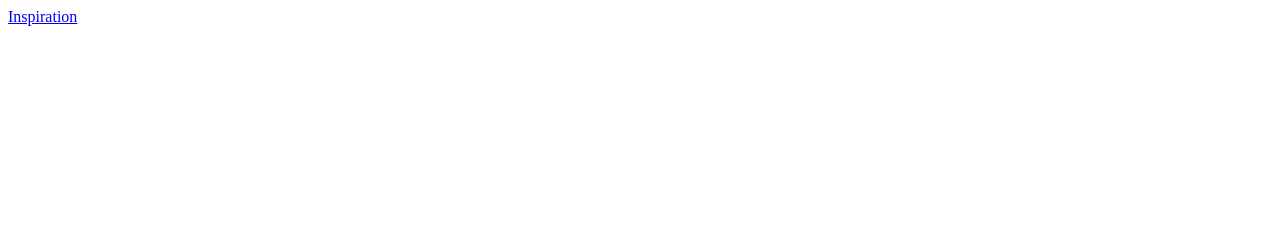
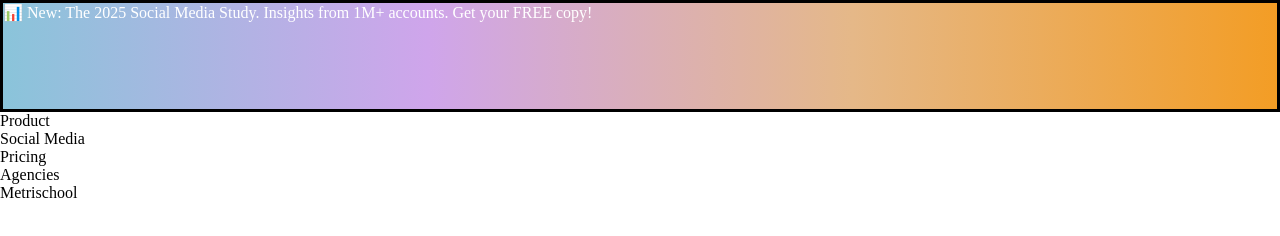
Before and after one commit to CoderUnnita/metricool-website-clone, a plain HTML site: page src/index.html in a window 1280 px wide. Drawn offline with Linux system fonts and the light colour scheme.

Commit message:
top done

```diff
--- a/src/index.html
+++ b/src/index.html
@@ -4,8 +4,18 @@
     <meta charset="UTF-8">
     <meta name="viewport" content="width=device-width, initial-scale=1.0">
     <title> Robert Benjamin </title>
+    <link rel="stylesheet" href="style.css">
 </head>
 <body>
-    <a href="https://metricool.com/robert-benjamin/">   Inspiration </a>
+    <div id="top">📊 New: The 2025 Social Media Study. Insights from 1M+ accounts. Get your FREE copy! </div>
+    <nav>
+        <ul>
+            <li> Product </li>
+            <li> Social Media </li>
+            <li> Pricing </li>
+            <li> Agencies </li>
+            <li> Metrischool </li>
+        </ul>
+    </nav>
 </body>
 </html>
```
